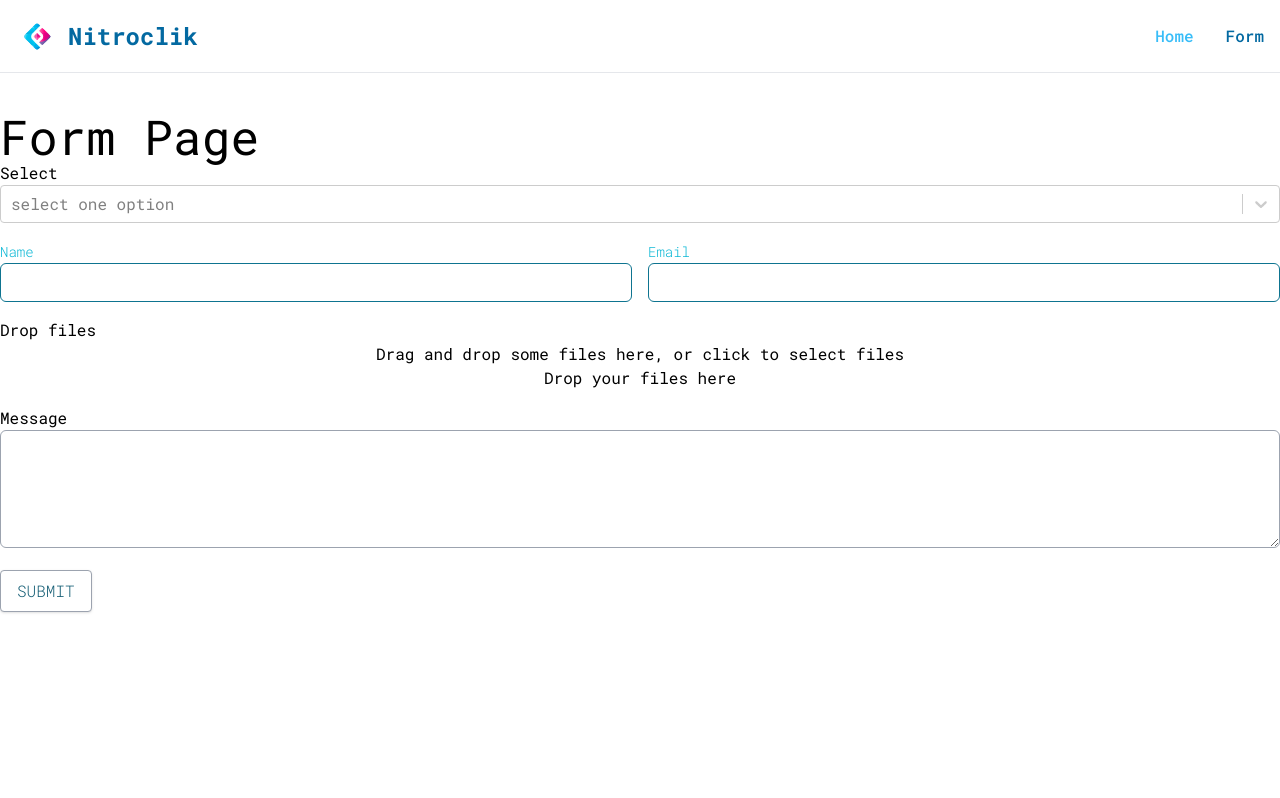
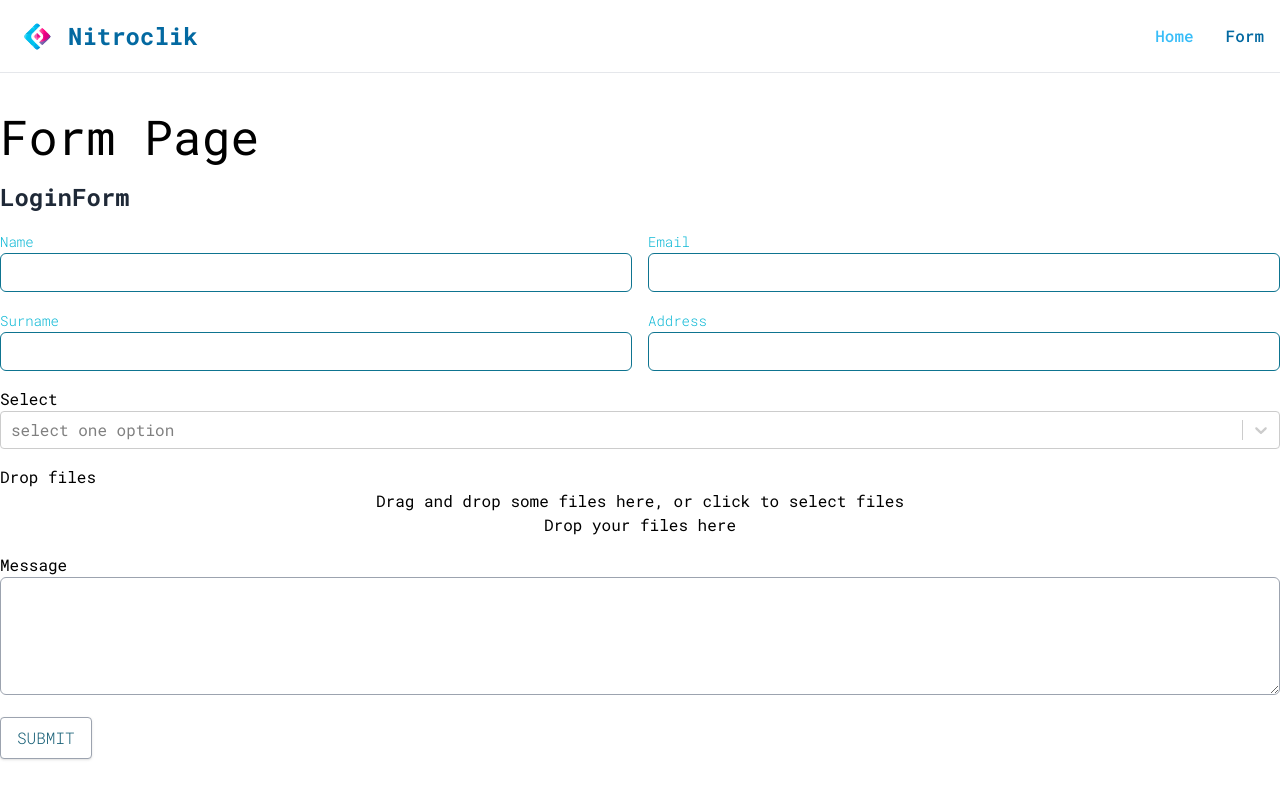
Before and after one commit to rjulia/form-react-boilerplate, a React (Vite) app: page /form in a window 1280 px wide. Built offline with nearby package versions, Linux system fonts and the light colour scheme.

Commit message:
add create in object

```diff
--- a/src/components/button/index.tsx
+++ b/src/components/button/index.tsx
@@ -1,6 +1,6 @@
 
 interface PropsType {
-  text?: string
+  label?: string
   onClick?: () => void
   light?: boolean
   disabled?: boolean
@@ -11,7 +11,7 @@ interface PropsType {
 }
 
 function Button({
-  text,
+  label,
   onClick,
   disabled,
   type,
@@ -25,7 +25,7 @@ function Button({
         onClick={onClick}
         className={className.containerInput}
       >
-        <span className={className.text}>{text}</span>
+        <span className={className.text}>{label}</span>
       </button>
     </div>
   )
--- a/src/components/form/form/index.tsx
+++ b/src/components/form/form/index.tsx
@@ -12,6 +12,30 @@ import {
   PropsType,
 } from './type.js'
 import Title from '../../title/index.js'
+
+type ComponentType = {
+  [key: string]: React.FC<any>
+}
+
+
+const lookup: ComponentType = {
+  'title': Title,
+  'field': FormikField,
+  'textarea': FormikFieldTextArea,
+  'select': FormikFieldSelect,
+  'drop': DropZone,
+  'button': Button,
+}
+
+const Block = ({ field, ...rest }: {
+  field: FormFieldsType
+}) => {
+
+  const Component = lookup[field.formType]
+  console.log("🚀 ~ file: index.tsx:36 ~ Component:", field.formType)
+  const props = { ...field, ...rest }
+  return <Component {...props} />
+}
 
 
 const LoginFormikComponents = ({
@@ -39,74 +63,14 @@ const LoginFormikComponents = ({
           <div className="grid grid-cols-2 gap-4">
             {
               _.map(formFields, (field: FormFieldsType) => {
-                let f
-                switch (field.formType) {
-                  case 'title':
-                    f = <Title key={field.name} text={field.text} className={field.className} />
-                    break
-                  case 'field':
-                    f =
-                      <FormikField
-                        key={field.name}
-                        label={field.label}
-                        name={field.name}
-                        type={field.type}
-                        text={field.text}
-                        placeholder={field.placeholder}
-                        className={field.className}
-                      />
-                    break
-                  case 'textarea':
-                    f = <FormikFieldTextArea
-                        key={field.name}
-                        label={field.label}
-                        name={field.name}
-                        rows={field.rows}
-                        placeholder={field.placeholder}
-                        className={field.className}
-                      />
-                    break
-                  case 'select':
-                    f = <FormikFieldSelect
-                        key={field.name}
-                        label={field.label}
-                        name={field.name}
-                        type={field.type}
-                        placeholder={field.placeholder}
-                        options={field.options}
-                        className={field.className}
-                      />
-
-                    break
-                  case 'drop':
-                    f =
-                      <DropZone
-                        label={field.label}
-                        name={field.name}
-                        setFieldValue={formik.setFieldValue}
-                        accept={field.accept}
-                        className={field.className}
-                        key={field.name}
-                      />
-                    break
-                    case 'button':
-                    f =
-                    <Button
-                      key={field.name}
-                      disabled={!(formik.isValid && formik.dirty) || isBeingSent}
-                      text={field.label}
-                      type="submit"
-                      className={field.className}
-                    />
-
-                    break
-                  default:
-                    break
+                const viewProps = {
+                  field,
+                  formik,
+                  isBeingSent,
                 }
-                return f
+                return <Block key={field.name} {...viewProps} />
               })
             }
-
           </div>
           {/* <pre>{JSON.stringify(formik, null, 4)}</pre> */}
         </Form>
--- a/src/components/title/index.tsx
+++ b/src/components/title/index.tsx
@@ -2,12 +2,12 @@
 
 
 
-function Title({ className, text }: {className: { [
+function Title({ className, label }: {className: { [
   key: string
-] : string | undefined }, text: string | undefined}) {
+] : string | undefined }, label: string | undefined}) {
   return (
     <div className={className.container} >
-      <h3 className={className.text}>{text}</h3>
+      <h3 className={className.text}>{label}</h3>
     </div>
   )
 }
--- a/src/templates/Form/data.ts
+++ b/src/templates/Form/data.ts
@@ -1,7 +1,43 @@
 import { FormFieldsType } from '../../components/form/form/type'
 import {styles} from './styles'
 
-const formFields: Array<FormFieldsType> = [{
+const formFields: Array<FormFieldsType> = [
+  {
+    label: "LoginForm",
+    formType: 'title',
+    name: 'title',
+    type: 'text',
+    className: styles['title'],
+  },
+  {
+    label: "Name",
+    formType: 'field',
+    name: 'name',
+    type: 'text',
+    className: styles['field'],
+  },
+  {
+    label: 'Email',
+    formType: 'field',
+    name: 'email',
+    type: 'email',
+    className: styles['field'],
+  },
+  {
+    label: "Surname",
+    formType: 'field',
+    name: 'surname',
+    type: 'text',
+    className: styles['field'],
+  },
+  {
+    label: 'Address',
+    formType: 'field',
+    name: 'address',
+    type: 'text',
+    className: styles['field'],
+  },
+  {
   label: 'Select',
   placeholder: 'select one option',
   formType: 'select',
@@ -27,19 +63,6 @@ const formFields: Array<FormFieldsType> = [{
     },
 
   ],
-  },{
-    label: "Name",
-    formType: 'field',
-    name: 'name',
-    type: 'text',
-    className: styles['name'],
-  },
-  {
-    label: 'Email',
-    formType: 'field',
-    name: 'email',
-    type: 'email',
-    className: styles['email'],
   },
   {
     label: "Drop files",
@@ -62,6 +85,7 @@ const formFields: Array<FormFieldsType> = [{
   {
     label: 'SUBMIT',
     formType: 'button',
+    type: 'submit',
     name: 'button',
     className: styles['button'],
   }
--- a/src/templates/Form/styles.ts
+++ b/src/templates/Form/styles.ts
@@ -1,17 +1,14 @@
 export const styles = {
-  'name': {
+  'title': {
+    container: "col-span-2 text-left mt-5",
+    text: "text-2xl font-bold text-gray-800",
+  },
+  'field': {
       container: '',
       containerInput: 'border border-cyan-700  rounded-md py-2 px-4 leading-tight focus:outline-none focus:border-blue-50',
       text: 'font-light text-cyan-500 text-sm',
       input: 'font-normal text-gray-700 text-sm',
       error: 'font-normal text-red-500 text-xs block mt-2',
-  },
-  'email': {
-    container: '',
-    containerInput: 'border border-cyan-700 rounded-md py-2 px-4 leading-tight focus:outline-none focus:border-blue-50',
-    text: 'font-light text-cyan-500 text-sm',
-    input: 'font-normal text-gray-700 text-sm',
-    error: 'font-normal text-red-500 text-xs block mt-2',
   },
   'message': {
     container: 'col-span-2',
```
